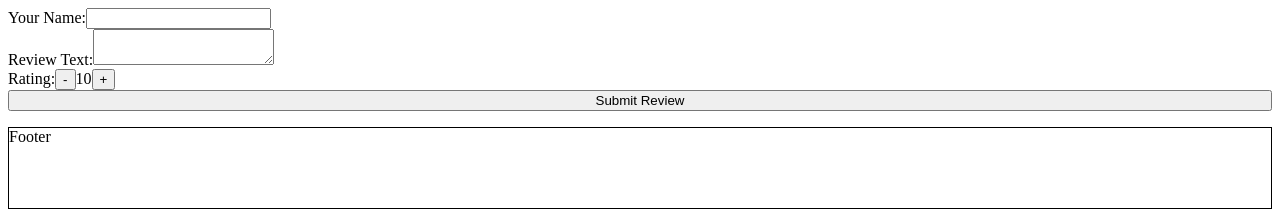
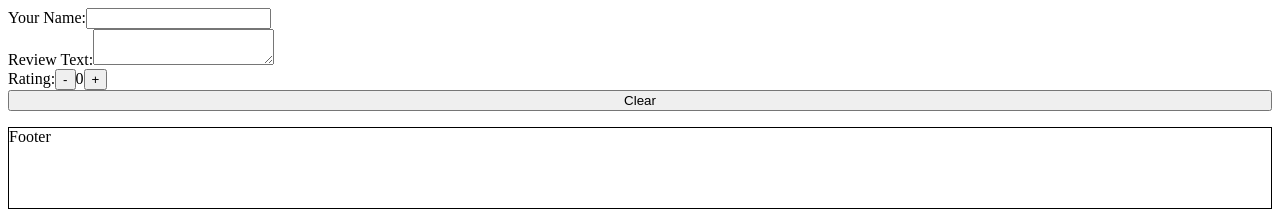
Before and after one commit to besthalfofthedevil/react1205, a React (Vite) app: page / in a window 1280 px wide. Shown: the part 450-660 px from the top of the page. Built offline with nearby package versions, Linux system fonts and the light colour scheme.

Commit message:
Add useReviewForm hook

```diff
--- a/src/components/ReviewForm/review-form.tsx
+++ b/src/components/ReviewForm/review-form.tsx
@@ -1,28 +1,51 @@
+import { useReviewForm } from "../../hooks/useReviewForm";
 import { Counter } from "../Counter/counter";
 
 export const ReviewForm = () => {
+  const [
+    formState,
+    resetForm,
+    onUserNameChange,
+    onReviewChange,
+    incrementRating,
+    decrementRating,
+  ] = useReviewForm();
+  const { userName, review, rating } = formState;
   return (
     <form
       className="review-form"
       onSubmit={(e) => {
-        console.log(e)
         e.preventDefault();
+        resetForm();
       }}
     >
       <h3>Leave a Review</h3>
       <label>
         Your Name:
-        <input type="text" name="user" required />
+        <input
+          type="text"
+          name="user"
+          value={userName}
+          onChange={(e) => onUserNameChange(e?.target.value)}
+        />
       </label>
       <label>
         Review Text:
-        <textarea name="text" required />
+        <textarea
+          name="text"
+          value={review}
+          onChange={(e) => onReviewChange(e?.target.value)}
+        />
       </label>
       <label>
         Rating:
-        <Counter count={10} add={() => {}} substract={() => {}}></Counter>
+        <Counter
+          count={rating}
+          add={incrementRating}
+          substract={decrementRating}
+        ></Counter>
       </label>
-      <button type="submit">Submit Review</button>
+      <button type="submit">Clear</button>
     </form>
   );
 };
--- /dev/null
+++ b/src/hooks/useReviewForm.ts
@@ -0,0 +1,73 @@
+import { useReducer } from "react";
+
+const INITIAL_FORM_STATE = {
+  userName: "",
+  review: "",
+  rating: 0,
+};
+
+export type FormState = typeof INITIAL_FORM_STATE;
+type FormAction =
+  | { type: "SET_USER_NAME_ACTION"; payload: string }
+  | { type: "SET_REVIEW_ACTION"; payload: string }
+  | { type: "SET_RATING_ACTION"; payload: number }
+  | { type: "RESET_FORM_ACTION" };
+
+const formReducer = (state: FormState, action: FormAction) => {
+  switch (action.type) {
+    case "SET_USER_NAME_ACTION":
+      return { ...state, userName: action.payload };
+    case "SET_REVIEW_ACTION":
+      return { ...state, review: action.payload };
+    case "SET_RATING_ACTION": {
+      const newRating = action.payload;
+      if (newRating < 0 || newRating > 5) {
+        return state; // Ignore invalid ratings
+      }
+
+      return { ...state, rating: newRating };
+    }
+    case "RESET_FORM_ACTION":
+      return INITIAL_FORM_STATE;
+    default:
+      return state;
+  }
+};
+
+export const useReviewForm = (): [
+  FormState,
+  () => void,
+  (userName: string) => void,
+  (review: string) => void,
+  () => void,
+  () => void
+] => {
+  const [formState, dispatch] = useReducer(formReducer, INITIAL_FORM_STATE);
+
+  const resetForm = () => {
+    dispatch({ type: "RESET_FORM_ACTION" });
+  };
+  const onUserNameChange = (userName: string) => {
+    dispatch({ type: "SET_USER_NAME_ACTION", payload: userName });
+  };
+
+  const onReviewChange = (review: string) => {
+    dispatch({ type: "SET_REVIEW_ACTION", payload: review });
+  };
+
+  const incrementRating = () => {
+    dispatch({ type: "SET_RATING_ACTION", payload: formState.rating + 1 });
+  };
+  const decrementRating = () => {
+    dispatch({ type: "SET_RATING_ACTION", payload: formState.rating - 1 });
+  };
+
+  return [
+    formState,
+    resetForm,
+    onUserNameChange,
+    onReviewChange,
+    incrementRating,
+    decrementRating,
+  ];
+};
```
